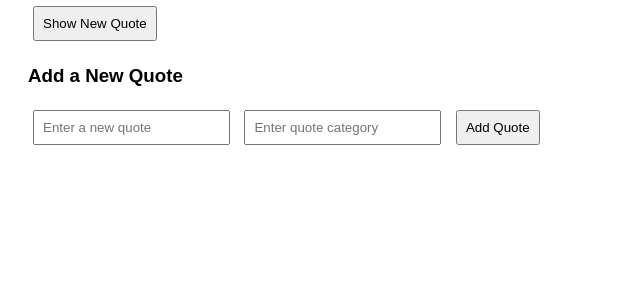
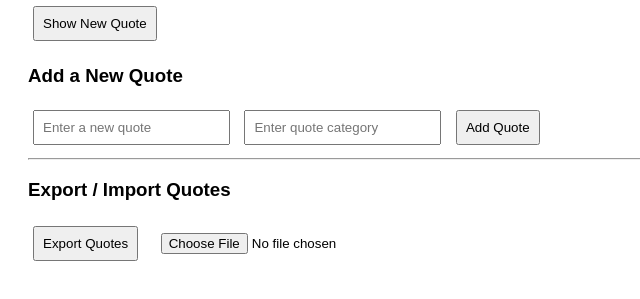
Before and after one commit to RowinaTHemida/alx_fe_javascript, a plain HTML site: page dom-manipulation/index.html in a window 1280 px wide. Shown: the part 107-406 px from the top of the page, without its empty margins (0-640 px from the left). Drawn offline with Linux system fonts and the light colour scheme.

Commit message:
Final: Complete Web Storage and JSON import/export functionality

```diff
--- a/dom-manipulation/index.html
+++ b/dom-manipulation/index.html
@@ -21,6 +21,11 @@
   <input id="newQuoteCategory" type="text" placeholder="Enter quote category" />
   <button id="addQuoteBtn">Add Quote</button>
 
+  <hr>
+  <h3>Export / Import Quotes</h3>
+  <button onclick="exportToJsonFile()">Export Quotes</button>
+  <input type="file" id="importFile" accept=".json" onchange="importFromJsonFile(event)" />
+
   <script src="script.js"></script>
 </body>
 </html>
--- a/dom-manipulation/script.js
+++ b/dom-manipulation/script.js
@@ -29,7 +29,7 @@ function showRandomQuote() {
   const quote = quotes[randomIndex];
   display.innerHTML = `"${quote.text}" - <em>(${quote.category})</em>`;
 
-  // Optional: Save last viewed quote in sessionStorage
+  // Save last viewed quote in sessionStorage
   sessionStorage.setItem('lastQuote', JSON.stringify(quote));
 }
 
@@ -67,11 +67,47 @@ if (lastQuote) {
   display.innerHTML = `"${quote.text}" - <em>(${quote.category})</em>`;
 }
 
+// Function to export quotes to JSON file
+function exportToJsonFile() {
+  const dataStr = JSON.stringify(quotes, null, 2);
+  const blob = new Blob([dataStr], { type: 'application/json' });
+  const url = URL.createObjectURL(blob);
+
+  const link = document.createElement('a');
+  link.href = url;
+  link.download = 'quotes.json';
+  link.click();
+
+  URL.revokeObjectURL(url);
+}
+
+// Function to import quotes from JSON file
+function importFromJsonFile(event) {
+  const fileReader = new FileReader();
+
+  fileReader.onload = function (event) {
+    try {
+      const importedQuotes = JSON.parse(event.target.result);
+      if (Array.isArray(importedQuotes)) {
+        quotes.push(...importedQuotes);
+        saveQuotes();
+        alert('Quotes imported successfully!');
+      } else {
+        alert('Invalid JSON format.');
+      }
+    } catch (error) {
+      alert('Error reading file.');
+    }
+  };
+
+  fileReader.readAsText(event.target.files[0]);
+}
+
 // Event listeners
 document.getElementById('newQuote').addEventListener('click', showRandomQuote);
 document.getElementById('addQuoteBtn').addEventListener('click', addQuote);
 
-// Placeholder for checker (from Task 0)
+// Placeholder function for checker
 function createAddQuoteForm() {
-  // This is a placeholder for the checker
+  // For ALX checker only
 }
```
